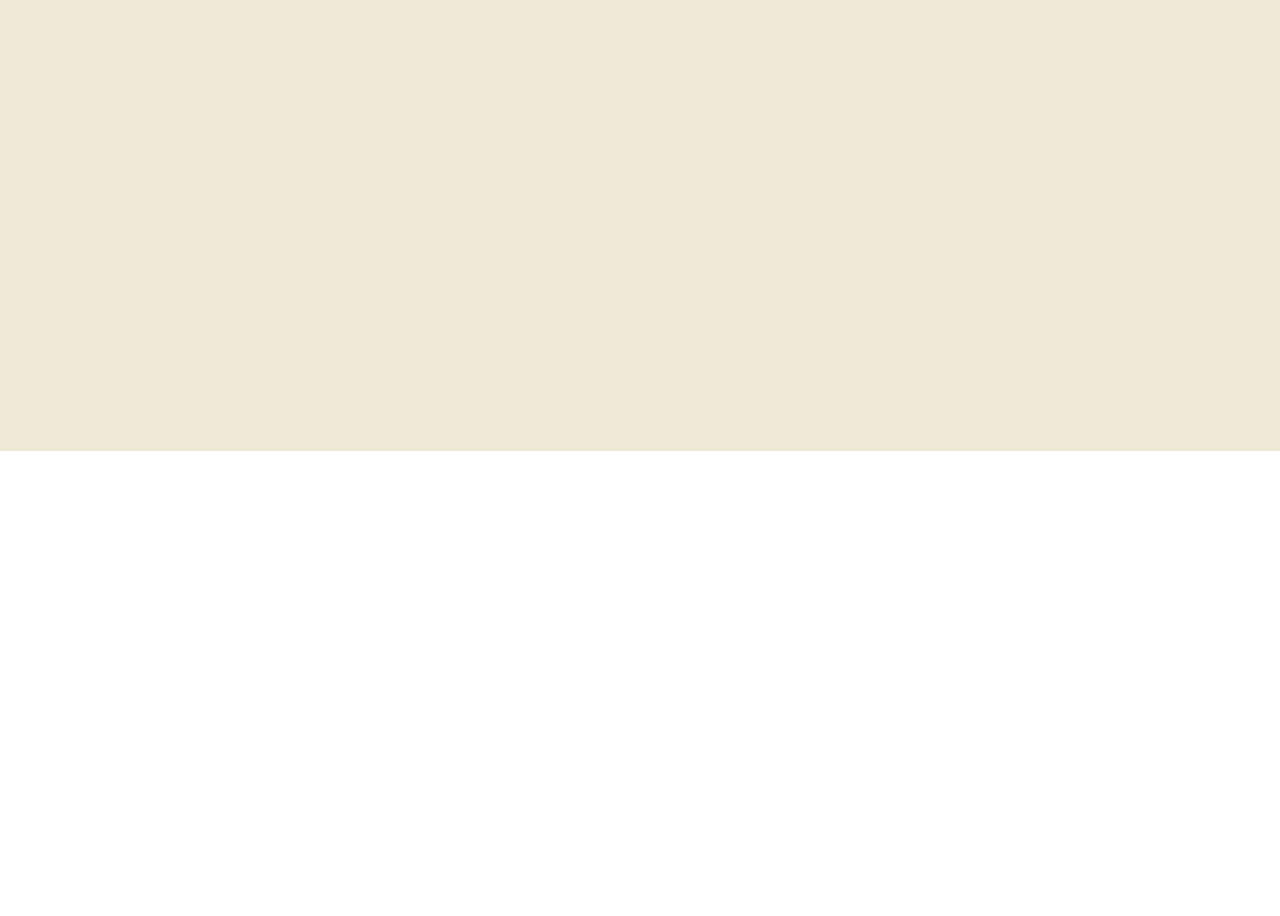
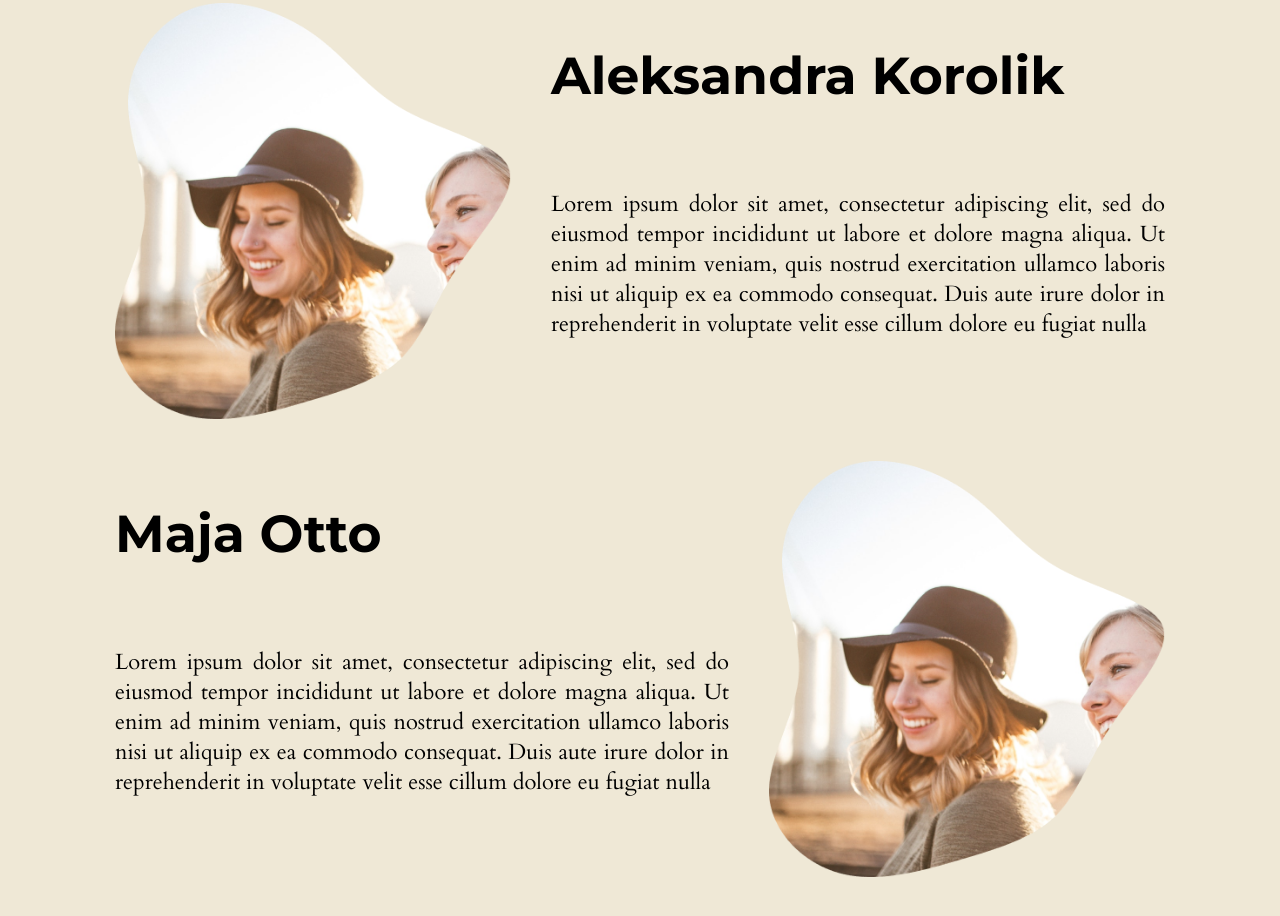
Before and after one commit to maciejkorolik/wszystkie-emocje-dozwolone, a website built with webpack: page src/index.html in a window 1280 px wide. Shown: the part 1544-2460 px from the top of the page. Before the commit the page ends 1995 px from the top, so only its background shows below. Built offline with nearby package versions, Linux system fonts and the light colour scheme.

Commit message:
visual changes

```diff
--- /dev/null
+++ b/src/css/shapes.css
@@ -0,0 +1,72 @@
+.background-shapes {
+  position: absolute;
+  top: 0;
+  left: 0;
+  width: 100%;
+  height: 100%;
+}
+.shape {
+  position: absolute;
+}
+.shape1 {
+  top: -50px;
+  left: -120px;
+  transform-origin: top left;
+  transform: scale(0.4);
+}
+.shape2 {
+  bottom: -180px;
+  right: -350px;
+  transform-origin: bottom right;
+  transform: scale(0.45);
+}
+/* Start of media queries */
+
+@media only screen and (min-width: 600px) {
+  .shape1 {
+    top: -50px;
+    left: -120px;
+    transform: scale(0.6);
+  }
+  .shape2 {
+    bottom: -120px;
+    right: -280px;
+    transform: scale(0.45);
+  }
+}
+@media only screen and (min-width: 768px) {
+  .shape1 {
+    top: -80px;
+    left: -130px;
+    transform: scale(0.7);
+  }
+  .shape2 {
+    bottom: -150px;
+    right: -280px;
+    transform: scale(0.5);
+  }
+}
+@media only screen and (min-width: 1024px) {
+  .shape1 {
+    top: -100px;
+    left: -280px;
+    transform: scale(0.8);
+  }
+  .shape2 {
+    bottom: -200px;
+    right: -380px;
+    transform: scale(0.7);
+  }
+}
+@media only screen and (min-width: 1400px) {
+  .shape1 {
+    top: -100px;
+    left: -400px;
+    transform: scale(1);
+  }
+  .shape2 {
+    bottom: -450px;
+    right: -500px;
+    transform: scale(0.8);
+  }
+}
--- a/src/css/style.css
+++ b/src/css/style.css
@@ -145,13 +145,7 @@ section {
   top: 0;
   left: 0;
 }
-.background-shapes {
-  position: absolute;
-  top: 0;
-  left: 0;
-  width: 100%;
-  height: 100%;
-}
+
 .section__container {
   z-index: 2;
 }
@@ -190,21 +184,7 @@ section {
   height: 100vh;
   min-height: 650px;
 }
-.shape {
-  position: absolute;
-}
-.shape1 {
-  top: -50px;
-  left: -120px;
-  transform-origin: top left;
-  transform: scale(0.4);
-}
-.shape2 {
-  bottom: -180px;
-  right: -350px;
-  transform-origin: bottom right;
-  transform: scale(0.45);
-}
+
 .section__container--home {
   display: flex;
   flex-direction: column;
@@ -231,7 +211,7 @@ section {
   justify-content: center;
   align-items: center;
   min-height: 400px;
-  padding: 80px 50px 50px 50px;
+  padding: 80px 50px 10px 50px;
 }
 .section__container--about {
   display: grid;
@@ -261,13 +241,59 @@ section {
 }
 .photo--about-together {
   height: 120px;
-  filter: drop-shadow(30px 40px 0 #f4c366);
+  filter: drop-shadow(7px 11px 0 #f4c366);
 }
 
 .btn--about {
   grid-area: button;
   background-color: var(--color-button);
   justify-self: center;
+}
+/* About details */
+.section__container--about-details {
+  display: grid;
+  grid-gap: 20px;
+  grid-template-columns: 1fr 1fr;
+  grid-template-rows: auto;
+  grid-template-areas:
+    "heading1 photo1"
+    "text1 text1"
+    "heading2 photo2"
+    "text2 text2";
+}
+.section__heading--about-details:first-of-type {
+  grid-area: heading1;
+  text-align: left;
+  align-self: center;
+}
+.section__text--about-details:first-of-type {
+  grid-area: text1;
+  text-align: justify;
+}
+.photo-container--about-details:first-of-type {
+  position: relative;
+  grid-area: photo1;
+  justify-self: center;
+  align-self: center;
+}
+.section__heading--about-details:last-of-type {
+  grid-area: heading2;
+  text-align: left;
+  align-self: center;
+}
+.section__text--about-details:last-of-type {
+  grid-area: text2;
+  text-align: justify;
+}
+.photo-container--about-details:last-of-type {
+  position: relative;
+  grid-area: photo2;
+  justify-self: center;
+  align-self: center;
+}
+.photo--about-ola,
+.photo--about-maja {
+  /* height: 120px; */
 }
 
 /* Start of media queries */
@@ -340,19 +366,10 @@ section {
   .section__text--home {
     width: 520px;
   }
-  .shape1 {
-    top: -50px;
-    left: -120px;
-    transform: scale(0.6);
-  }
-  .shape2 {
-    bottom: -120px;
-    right: -280px;
-    transform: scale(0.45);
-  }
+
   /* About section */
   .section--about {
-    padding: 90px 90px 50px 90px;
+    padding: 90px 90px 30px 90px;
   }
   .section__container--about {
     grid-template-columns: repeat(5, 1fr);
@@ -377,6 +394,18 @@ section {
   }
   .photo--about-together {
     height: 350px;
+    filter: drop-shadow(18px 25px 0 #f4c366);
+  }
+  /* About details */
+  .section__container--about-details {
+    grid-template-columns: repeat(5, 1fr);
+    grid-gap: 40px;
+    grid-template-rows: auto;
+    grid-template-areas:
+      "photo1 photo1 heading1 heading1 heading1"
+      "photo1 photo1 text1 text1 text1"
+      "heading2 heading2 heading2 photo2 photo2"
+      "text2 text2 text2 photo2 photo2";
   }
 }
 @media only screen and (min-width: 768px) {
@@ -414,16 +443,6 @@ section {
   .section__text--home {
     width: 600px;
   }
-  .shape1 {
-    top: -80px;
-    left: -130px;
-    transform: scale(0.7);
-  }
-  .shape2 {
-    bottom: -150px;
-    right: -280px;
-    transform: scale(0.5);
-  }
 }
 @media only screen and (min-width: 1024px) {
   /* Main section */
@@ -445,35 +464,17 @@ section {
   .section__text--home {
     width: 640px;
   }
-  .shape1 {
-    top: -100px;
-    left: -280px;
-    transform: scale(0.8);
-  }
-  .shape2 {
-    bottom: -200px;
-    right: -380px;
-    transform: scale(0.7);
-  }
+
   /* About section */
   .section--about {
     padding: 115px;
   }
   .photo--about-together {
     height: 400px;
+    filter: drop-shadow(30px 40px 0 #f4c366);
   }
 }
 @media only screen and (min-width: 1400px) {
-  .shape1 {
-    top: -100px;
-    left: -400px;
-    transform: scale(1);
-  }
-  .shape2 {
-    bottom: -450px;
-    right: -500px;
-    transform: scale(0.8);
-  }
   /* About section */
   .section__container--about {
     grid-template-columns: repeat(7, 1fr);
@@ -483,4 +484,13 @@ section {
       ". text text text photo photo photo"
       ". button . . photo photo photo";
   }
+  .section__container--about-details {
+    grid-template-columns: repeat(7, 1fr);
+    grid-template-rows: auto;
+    grid-template-areas:
+      ". photo1 photo1 heading1 heading1 heading1 ."
+      ". photo1 photo1 text1 text1 text1 ."
+      ". heading2 heading2 heading2 photo2 photo2 ."
+      ". text2 text2 text2 photo2 photo2 .";
+  }
 }
--- a/src/index.html
+++ b/src/index.html
@@ -79,7 +79,7 @@
 
           <button class="btn btn--about">Kontakt</button>
         </div>
-        <svg viewBox="0 0 1443.68 224">
+        <!-- <svg viewBox="0 0 1443.68 224">
           <defs>
             <style>
               .line-path {
@@ -93,10 +93,45 @@
             class="line-path"
             d="M.35,78.93c54.66-52.68,112.49-85.87,169-77,89.8,14.09,93.62,121.45,203,157,89.52,29.1,121.88-31.48,232,2,82.41,25.06,93.88,68,146,62,74.82-8.61,73.81-99.71,155-133,97.67-40.05,167.92,63.62,309,57,54.39-2.55,134.08-22.19,229-108"
           />
-        </svg>
+        </svg> -->
       </section>
       <section class="section--about">
-        <div class="section__container section__container--about"></div>
+        <div class="section__container section__container--about-details">
+          <h2 class="section__heading section__heading--about-details">
+            Aleksandra Korolik
+          </h2>
+          <p class="section__text section__text--about-details">
+            Lorem ipsum dolor sit amet, consectetur adipiscing elit, sed do
+            eiusmod tempor incididunt ut labore et dolore magna aliqua. Ut enim
+            ad minim veniam, quis nostrud exercitation ullamco laboris nisi ut
+            aliquip ex ea commodo consequat. Duis aute irure dolor in
+            reprehenderit in voluptate velit esse cillum dolore eu fugiat nulla
+          </p>
+          <div class="photo-container--about-details">
+            <img
+              src="./img/img1.png"
+              alt="Zdjęcie Oli"
+              class="photo photo--about-ola"
+            />
+          </div>
+          <h2 class="section__heading section__heading--about-details">
+            Maja Otto
+          </h2>
+          <p class="section__text section__text--about-details">
+            Lorem ipsum dolor sit amet, consectetur adipiscing elit, sed do
+            eiusmod tempor incididunt ut labore et dolore magna aliqua. Ut enim
+            ad minim veniam, quis nostrud exercitation ullamco laboris nisi ut
+            aliquip ex ea commodo consequat. Duis aute irure dolor in
+            reprehenderit in voluptate velit esse cillum dolore eu fugiat nulla
+          </p>
+          <div class="photo-container--about-details">
+            <img
+              src="./img/img1.png"
+              alt="Zdjęcie Mai"
+              class="photo photo--about-maja"
+            />
+          </div>
+        </div>
       </section>
       <section id="mission"></section>
       <section id="offer"></section>
--- a/src/index.js
+++ b/src/index.js
@@ -1,19 +1,20 @@
 import "./css/style.css";
+import "./css/shapes.css";
 import "./index.html";
 import Rellax from "rellax";
 import anime from "animejs/lib/anime.es.js";
 
 const rellax = new Rellax(".rellax");
 
-const lineAnimation = anime({
-  targets: ".line-path",
-  d: {
-    value:
-      "M.35,68.54c54.66-52.67,97.49,2.14,154,11,89.8,14.09,123.62-60.55,233-25,89.52,29.1,100.88,87.52,211,121,82.41,25.06,76.88-77,129-83,74.82-8.61,115.81,68.29,197,35,97.67-40.05,108.92-120.38,250-127,54.39-2.55,174.08,113.81,269,28"
-  },
-  easing: "easeInOutSine",
-  autoplay: false
-});
+// const lineAnimation = anime({
+//   targets: ".line-path",
+//   d: {
+//     value:
+//       "M.35,68.54c54.66-52.67,97.49,2.14,154,11,89.8,14.09,123.62-60.55,233-25,89.52,29.1,100.88,87.52,211,121,82.41,25.06,76.88-77,129-83,74.82-8.61,115.81,68.29,197,35,97.67-40.05,108.92-120.38,250-127,54.39-2.55,174.08,113.81,269,28"
+//   },
+//   easing: "easeInOutSine",
+//   autoplay: false
+// });
 
 const menuTriggers = [
   document.querySelector(".hamburger"),
@@ -32,14 +33,14 @@ menuTriggers.forEach(el =>
   })
 );
 
-function updatePath(e) {
-  const width = window.innerWidth;
-  let x = e.offsetLeft;
+// function updatePath(e) {
+//   const width = window.innerWidth;
+//   let x = e.offsetLeft;
 
-  x = e.screenX;
+//   x = e.screenX;
 
-  const xPercentage = x / width;
-  lineAnimation.seek(lineAnimation.duration * xPercentage);
-}
+//   const xPercentage = x / width;
+//   lineAnimation.seek(lineAnimation.duration * xPercentage);
+// }
 
-window.addEventListener("mousemove", updatePath);
+// window.addEventListener("mousemove", updatePath);
```
